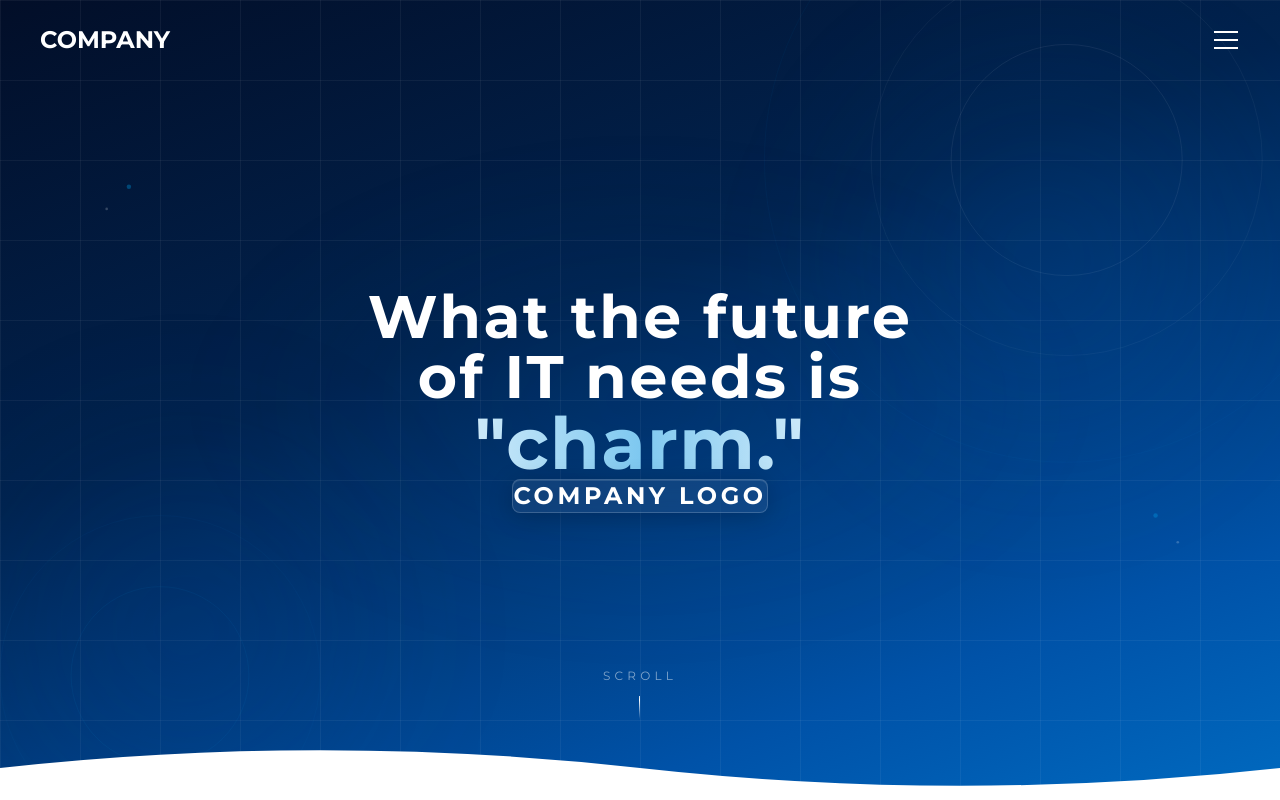
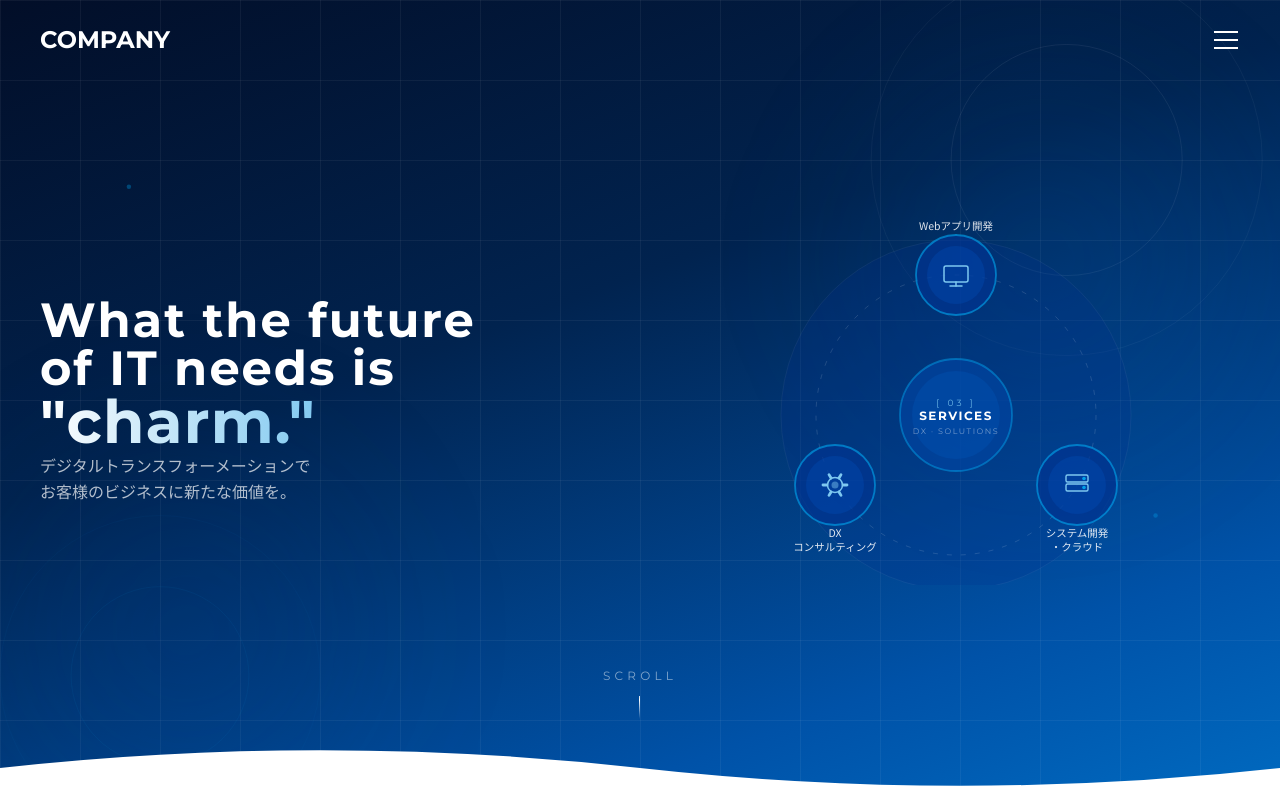
Before and after one commit to Mukai-Kohei/DX_ver01, a Next.js app in the folder DX/HP/company-website/: page / in a window 1280 px wide. Shown: the top 800 px of the page. Built offline with nearby package versions, Linux system fonts and the light colour scheme.

Commit message:
feat: replace Hero center badge with orbit service diagram (ux-ui-design Trust & Authority)
https://claude.ai/code/session_01K7pZmE9GAEZFybVi448acJ

```diff
--- a/DX/HP/company-website/components/Hero.tsx
+++ b/DX/HP/company-website/components/Hero.tsx
@@ -3,49 +3,75 @@
 import { useEffect, useRef } from 'react';
 import gsap from 'gsap';
 
+function NodeIcon({ type, cx, cy }: { type: string; cx: number; cy: number }) {
+  const s = '#7EC8F0';
+  if (type === 'web') {
+    return (
+      <g stroke={s} strokeWidth="1.5" fill="none" strokeLinecap="round" strokeLinejoin="round">
+        <rect x={cx - 12} y={cy - 9} width="24" height="16" rx="2" />
+        <line x1={cx} y1={cy + 7} x2={cx} y2={cy + 11} />
+        <line x1={cx - 6} y1={cy + 11} x2={cx + 6} y2={cy + 11} />
+      </g>
+    );
+  }
+  if (type === 'server') {
+    return (
+      <g stroke={s} strokeWidth="1.4" fill="none" strokeLinecap="round">
+        <rect x={cx - 11} y={cy - 10} width="22" height="7" rx="1.5" />
+        <rect x={cx - 11} y={cy - 1} width="22" height="7" rx="1.5" />
+        <circle cx={cx + 7} cy={cy - 6.5} r="1.8" fill="#00A0E9" stroke="none" />
+        <circle cx={cx + 7} cy={cy + 2.5} r="1.8" fill="#00A0E9" stroke="none" />
+      </g>
+    );
+  }
+  // gear / consulting
+  const teeth = Array.from({ length: 6 }, (_, i) => {
+    const a = (i * 60 * Math.PI) / 180;
+    return { x1: cx + 8 * Math.cos(a), y1: cy + 8 * Math.sin(a), x2: cx + 12 * Math.cos(a), y2: cy + 12 * Math.sin(a) };
+  });
+  return (
+    <g stroke={s} fill="none">
+      <circle cx={cx} cy={cy} r="7.5" strokeWidth="1.5" />
+      <circle cx={cx} cy={cy} r="3.5" fill="rgba(126,200,240,0.45)" strokeWidth={0} />
+      {teeth.map((t, i) => (
+        <line key={i} x1={t.x1} y1={t.y1} x2={t.x2} y2={t.y2} strokeWidth="2.8" strokeLinecap="round" />
+      ))}
+    </g>
+  );
+}
+
 export default function Hero() {
   const heroRef = useRef<HTMLDivElement>(null);
   const catchCopyRef = useRef<HTMLDivElement>(null);
-  const logoRef = useRef<HTMLDivElement>(null);
+  const diagramRef = useRef<HTMLDivElement>(null);
   const scrollDownRef = useRef<HTMLDivElement>(null);
 
   useEffect(() => {
-    if (!catchCopyRef.current || !logoRef.current || !scrollDownRef.current) return;
-
     const ctx = gsap.context(() => {
       const lines = catchCopyRef.current?.querySelectorAll('.catch-line');
+      if (lines?.length) {
+        gsap.fromTo(lines,
+          { opacity: 0, y: 30 },
+          { opacity: 1, y: 0, duration: 0.8, stagger: 0.25, ease: 'power2.out', delay: 0.4 }
+        );
+      }
 
-      if (!lines || lines.length === 0) return;
-
-      gsap.fromTo(
-        lines,
-        { opacity: 0, y: 30 },
-        {
-          opacity: 1,
-          y: 0,
-          duration: 0.8,
-          stagger: 0.3,
-          ease: 'power2.out',
-          delay: 0.5,
-        }
+      gsap.fromTo(diagramRef.current,
+        { opacity: 0, scale: 0.9 },
+        { opacity: 1, scale: 1, duration: 0.8, ease: 'power2.out', delay: 1.4 }
       );
 
-      gsap.fromTo(
-        logoRef.current,
-        { opacity: 0, scale: 0.8 },
-        {
-          opacity: 1,
-          scale: 1,
-          duration: 0.6,
-          ease: 'power2.out',
-          delay: 2.2,
+      const nodes = diagramRef.current?.querySelectorAll('.orbit-node');
+      if (nodes?.length) {
+        gsap.fromTo(nodes,
+          { opacity: 0, y: 12 },
+          { opacity: 1, y: 0, duration: 0.5, stagger: 0.2, ease: 'power2.out', delay: 1.9 }
+        );
       }
-      );
 
-      gsap.fromTo(
-        scrollDownRef.current,
+      gsap.fromTo(scrollDownRef.current,
         { opacity: 0 },
-        { opacity: 1, duration: 0.6, delay: 2.5 }
+        { opacity: 1, duration: 0.6, delay: 2.8 }
       );
     }, heroRef);
 
@@ -55,106 +81,60 @@ export default function Hero() {
   return (
     <section
       ref={heroRef}
-      className="relative h-screen w-full flex items-center justify-center overflow-hidden"
+      className="relative h-screen w-full overflow-hidden flex items-center"
       id="hero"
     >
       {/* ===== BACKGROUND LAYERS ===== */}
 
-      {/* Layer 1: Deep navy gradient base — Trust & Authority */}
+      {/* Deep navy gradient */}
       <div className="absolute inset-0 z-0" style={{
-        background: 'linear-gradient(160deg, #020E28 0%, #01234F 40%, #0052A8 80%, #006AC0 100%)'
+        background: 'linear-gradient(160deg, #020E28 0%, #01234F 40%, #0052A8 80%, #006AC0 100%)',
       }} />
 
-      {/* Layer 2: Grid pattern overlay — max 5% opacity (ux-ui-design guideline) */}
-      <div
-        className="absolute inset-0 z-0"
-        style={{
-          backgroundImage: `
-            linear-gradient(rgba(255,255,255,0.05) 1px, transparent 1px),
-            linear-gradient(90deg, rgba(255,255,255,0.05) 1px, transparent 1px)
-          `,
+      {/* Grid overlay — 5% opacity (ux-ui-design guideline) */}
+      <div className="absolute inset-0 z-0" style={{
+        backgroundImage: 'linear-gradient(rgba(255,255,255,0.05) 1px, transparent 1px), linear-gradient(90deg, rgba(255,255,255,0.05) 1px, transparent 1px)',
         backgroundSize: '80px 80px',
-        }}
-      />
+      }} />
 
-      {/* Layer 3: SVG geometric decorations — clean circles only (no diagonals) */}
-      <svg
-        className="absolute inset-0 w-full h-full z-0"
-        viewBox="0 0 1440 900"
-        preserveAspectRatio="xMidYMid slice"
-        xmlns="http://www.w3.org/2000/svg"
-      >
-        {/* Circle decorations — top right (refined opacity) */}
+      {/* Decorative circles */}
+      <svg className="absolute inset-0 w-full h-full z-0" viewBox="0 0 1440 900" preserveAspectRatio="xMidYMid slice" xmlns="http://www.w3.org/2000/svg">
         <circle cx="1200" cy="180" r="130" fill="none" stroke="rgba(255,255,255,0.08)" strokeWidth="1"/>
         <circle cx="1200" cy="180" r="220" fill="none" stroke="rgba(255,255,255,0.05)" strokeWidth="1"/>
-        <circle cx="1200" cy="180" r="340" fill="none" stroke="rgba(0,144,210,0.06)" strokeWidth="1"/>
-
-        {/* Circle decorations — bottom left (refined opacity) */}
-        <circle cx="180" cy="760" r="100" fill="none" stroke="rgba(0,144,210,0.10)" strokeWidth="1"/>
-        <circle cx="180" cy="760" r="180" fill="none" stroke="rgba(0,144,210,0.06)" strokeWidth="1"/>
-
-        {/* Subtle dot accents */}
+        <circle cx="180"  cy="760" r="100" fill="none" stroke="rgba(0,144,210,0.10)" strokeWidth="1"/>
+        <circle cx="180"  cy="760" r="180" fill="none" stroke="rgba(0,144,210,0.06)" strokeWidth="1"/>
         <circle cx="1300" cy="580" r="2.5" fill="rgba(0,160,233,0.35)"/>
-        <circle cx="1325" cy="610" r="1.5" fill="rgba(255,255,255,0.2)"/>
-        <circle cx="145" cy="210" r="2.5" fill="rgba(0,160,233,0.35)"/>
-        <circle cx="120" cy="235" r="1.5" fill="rgba(255,255,255,0.2)"/>
+        <circle cx="145"  cy="210" r="2.5" fill="rgba(0,160,233,0.35)"/>
       </svg>
 
-      {/* Layer 4: Radial glow — top right (refined, -30% opacity) */}
-      <div
-        className="absolute z-0 pointer-events-none"
-        style={{
-          top: '-5%',
-          right: '-5%',
-          width: '600px',
-          height: '600px',
+      {/* Radial glows */}
+      <div className="absolute z-0 pointer-events-none" style={{
+        top: '-5%', right: '-5%', width: '600px', height: '600px',
         background: 'radial-gradient(circle, rgba(0,100,200,0.14) 0%, transparent 65%)',
-          borderRadius: '50%',
-          filter: 'blur(50px)',
-        }}
-      />
-
-      {/* Layer 5: Radial glow — bottom left (refined, -30% opacity) */}
-      <div
-        className="absolute z-0 pointer-events-none"
-        style={{
-          bottom: '-10%',
-          left: '-5%',
-          width: '500px',
-          height: '500px',
+        borderRadius: '50%', filter: 'blur(50px)',
+      }} />
+      <div className="absolute z-0 pointer-events-none" style={{
+        bottom: '-10%', left: '-5%', width: '500px', height: '500px',
         background: 'radial-gradient(circle, rgba(0,55,130,0.22) 0%, transparent 65%)',
-          borderRadius: '50%',
-          filter: 'blur(70px)',
-        }}
-      />
-
-      {/* Layer 6: Center subtle spotlight (refined) */}
-      <div
-        className="absolute z-0 pointer-events-none"
-        style={{
-          top: '50%',
-          left: '50%',
-          transform: 'translate(-50%, -50%)',
-          width: '900px',
-          height: '500px',
-          background: 'radial-gradient(ellipse, rgba(0,82,168,0.10) 0%, transparent 70%)',
-          filter: 'blur(30px)',
-        }}
-      />
+        borderRadius: '50%', filter: 'blur(70px)',
+      }} />
 
       {/* ===== CONTENT ===== */}
-      <div className="relative z-10 text-center px-4">
-        {/* Catch Copy */}
-        <div ref={catchCopyRef} className="mb-12">
+      <div className="relative z-10 w-full">
+        <div className="container-custom">
+          <div className="grid md:grid-cols-2 gap-10 md:gap-16 items-center">
+
+            {/* Left: Catch Copy */}
+            <div ref={catchCopyRef} className="text-center md:text-left">
               <h1 className="font-en font-bold text-white">
-            <div className="catch-line text-3xl md:text-5xl lg:text-6xl mb-3 opacity-0 tracking-wide" style={{ letterSpacing: '0.04em' }}>
+                <div className="catch-line opacity-0 text-3xl md:text-4xl lg:text-5xl mb-2" style={{ letterSpacing: '0.04em' }}>
                   What the future
                 </div>
-            <div className="catch-line text-3xl md:text-5xl lg:text-6xl mb-3 opacity-0 tracking-wide" style={{ letterSpacing: '0.04em' }}>
+                <div className="catch-line opacity-0 text-3xl md:text-4xl lg:text-5xl mb-2" style={{ letterSpacing: '0.04em' }}>
                   of IT needs is
                 </div>
                 <div
-              className="catch-line text-4xl md:text-6xl lg:text-7xl opacity-0"
+                  className="catch-line opacity-0 text-4xl md:text-5xl lg:text-6xl"
                   style={{
                     background: 'linear-gradient(90deg, #ffffff 0%, #7EC8F0 50%, #ffffff 100%)',
                     WebkitBackgroundClip: 'text',
@@ -166,21 +146,65 @@ export default function Hero() {
                   &quot;charm.&quot;
                 </div>
               </h1>
+              <p
+                className="catch-line opacity-0 mt-6 text-sm md:text-base leading-relaxed mx-auto md:mx-0 max-w-xs"
+                style={{ color: 'rgba(255,255,255,0.70)' }}
+              >
+                デジタルトランスフォーメーションで<br className="hidden md:block" />
+                お客様のビジネスに新たな価値を。
+              </p>
             </div>
 
-        {/* Logo / Brand */}
-        <div ref={logoRef} className="opacity-0">
-          <div className="inline-flex items-center justify-center px-8 py-4 rounded-lg"
-            style={{
-              background: 'rgba(255,255,255,0.06)',
-              backdropFilter: 'blur(16px)',
-              border: '1px solid rgba(255,255,255,0.18)',
-              boxShadow: '0 4px 24px rgba(0,0,0,0.2), inset 0 1px 0 rgba(255,255,255,0.1)',
-            }}
+            {/* Right: Orbit Diagram */}
+            <div ref={diagramRef} className="opacity-0 flex justify-center">
+              <svg
+                viewBox="0 0 400 370"
+                className="w-full max-w-[260px] sm:max-w-[320px] md:max-w-[400px]"
+                xmlns="http://www.w3.org/2000/svg"
               >
-            <span className="font-en text-xl md:text-2xl font-bold text-white" style={{ letterSpacing: '0.15em' }}>
-              COMPANY LOGO
-            </span>
+                {/* Outer atmosphere circle */}
+                <circle cx="200" cy="200" r="175" fill="rgba(0,48,140,0.22)" stroke="rgba(255,255,255,0.05)" strokeWidth="1"/>
+
+                {/* Orbit ring — dashed */}
+                <circle cx="200" cy="200" r="140" fill="none" stroke="rgba(255,255,255,0.13)" strokeWidth="1" strokeDasharray="5 9"/>
+
+                {/* Center circle */}
+                <circle cx="200" cy="200" r="56" fill="rgba(0,68,160,0.70)" stroke="rgba(0,160,233,0.50)" strokeWidth="1.8"/>
+                <circle cx="200" cy="200" r="44" fill="rgba(0,90,190,0.28)"/>
+                <text x="200" y="191" textAnchor="middle" fill="rgba(126,200,240,0.85)" fontSize="9" fontFamily="Montserrat, monospace" letterSpacing="3">[ 03 ]</text>
+                <text x="200" y="205" textAnchor="middle" fill="white" fontSize="12" fontWeight="700" fontFamily="Montserrat, sans-serif" letterSpacing="1.5">SERVICES</text>
+                <text x="200" y="219" textAnchor="middle" fill="rgba(255,255,255,0.45)" fontSize="8" fontFamily="Montserrat, sans-serif" letterSpacing="1.5">DX · SOLUTIONS</text>
+
+                {/* Node 1: Top — Web App (label above) */}
+                <g className="orbit-node">
+                  <circle cx="200" cy="60" r="40" fill="rgba(0,52,145,0.70)" stroke="rgba(0,160,233,0.65)" strokeWidth="1.8"/>
+                  <circle cx="200" cy="60" r="29" fill="rgba(0,85,195,0.28)"/>
+                  <NodeIcon type="web" cx={200} cy={60} />
+                  <text x="200" y="15" textAnchor="middle" fill="rgba(255,255,255,0.88)" fontSize="10.5" fontFamily="'Noto Sans JP', sans-serif">Webアプリ開発</text>
+                  {/* small tick below label */}
+                  <line x1="200" y1="19" x2="200" y2="20" stroke="rgba(0,160,233,0.4)" strokeWidth="1"/>
+                </g>
+
+                {/* Node 2: Bottom-Right — System/Cloud */}
+                <g className="orbit-node">
+                  <circle cx="321" cy="270" r="40" fill="rgba(0,52,145,0.70)" stroke="rgba(0,160,233,0.65)" strokeWidth="1.8"/>
+                  <circle cx="321" cy="270" r="29" fill="rgba(0,85,195,0.28)"/>
+                  <NodeIcon type="server" cx={321} cy={270} />
+                  <text x="321" y="322" textAnchor="middle" fill="rgba(255,255,255,0.88)" fontSize="10.5" fontFamily="'Noto Sans JP', sans-serif">システム開発</text>
+                  <text x="321" y="336" textAnchor="middle" fill="rgba(255,255,255,0.88)" fontSize="10.5" fontFamily="'Noto Sans JP', sans-serif">・クラウド</text>
+                </g>
+
+                {/* Node 3: Bottom-Left — DX Consulting */}
+                <g className="orbit-node">
+                  <circle cx="79" cy="270" r="40" fill="rgba(0,52,145,0.70)" stroke="rgba(0,160,233,0.65)" strokeWidth="1.8"/>
+                  <circle cx="79" cy="270" r="29" fill="rgba(0,85,195,0.28)"/>
+                  <NodeIcon type="consulting" cx={79} cy={270} />
+                  <text x="79" y="322" textAnchor="middle" fill="rgba(255,255,255,0.88)" fontSize="10.5" fontFamily="'Noto Sans JP', sans-serif">DX</text>
+                  <text x="79" y="336" textAnchor="middle" fill="rgba(255,255,255,0.88)" fontSize="10.5" fontFamily="'Noto Sans JP', sans-serif">コンサルティング</text>
+                </g>
+              </svg>
+            </div>
+
           </div>
         </div>
       </div>
@@ -190,41 +214,28 @@ export default function Hero() {
         ref={scrollDownRef}
         className="absolute bottom-10 left-1/2 -translate-x-1/2 z-10 opacity-0 flex flex-col items-center gap-3"
       >
-        <span className="font-en text-xs text-white tracking-[0.35em] opacity-50 font-light">
-          SCROLL
-        </span>
+        <span className="font-en text-xs text-white tracking-[0.35em] opacity-50 font-light">SCROLL</span>
         <div className="relative w-px h-16 overflow-hidden">
           <div
             className="absolute top-0 w-full bg-gradient-to-b from-transparent via-white to-transparent"
-            style={{
-              height: '60%',
-              animation: 'scrollLine 1.8s ease-in-out infinite',
-            }}
+            style={{ height: '60%', animation: 'scrollLine 1.8s ease-in-out infinite' }}
           />
         </div>
       </div>
 
-      {/* Bottom wave shape into white */}
+      {/* Bottom wave into white */}
       <div className="absolute bottom-0 left-0 w-full z-10 pointer-events-none">
-        <svg
-          viewBox="0 0 1440 72"
-          xmlns="http://www.w3.org/2000/svg"
-          preserveAspectRatio="none"
-          className="w-full block"
-        >
-          <path
-            d="M0,72 L0,36 Q360,-4 720,36 Q1080,76 1440,36 L1440,72 Z"
-            fill="white"
-          />
+        <svg viewBox="0 0 1440 72" xmlns="http://www.w3.org/2000/svg" preserveAspectRatio="none" className="w-full block">
+          <path d="M0,72 L0,36 Q360,-4 720,36 Q1080,76 1440,36 L1440,72 Z" fill="white"/>
         </svg>
       </div>
 
       <style jsx>{`
         @keyframes scrollLine {
-          0% { transform: translateY(-100%); opacity: 0; }
-          30% { opacity: 1; }
-          70% { opacity: 1; }
-          100% { transform: translateY(200%); opacity: 0; }
+          0%   { transform: translateY(-100%); opacity: 0; }
+          30%  { opacity: 1; }
+          70%  { opacity: 1; }
+          100% { transform: translateY(200%);  opacity: 0; }
         }
       `}</style>
     </section>
```
Lines whose indentation alone changed are shown as unchanged.
